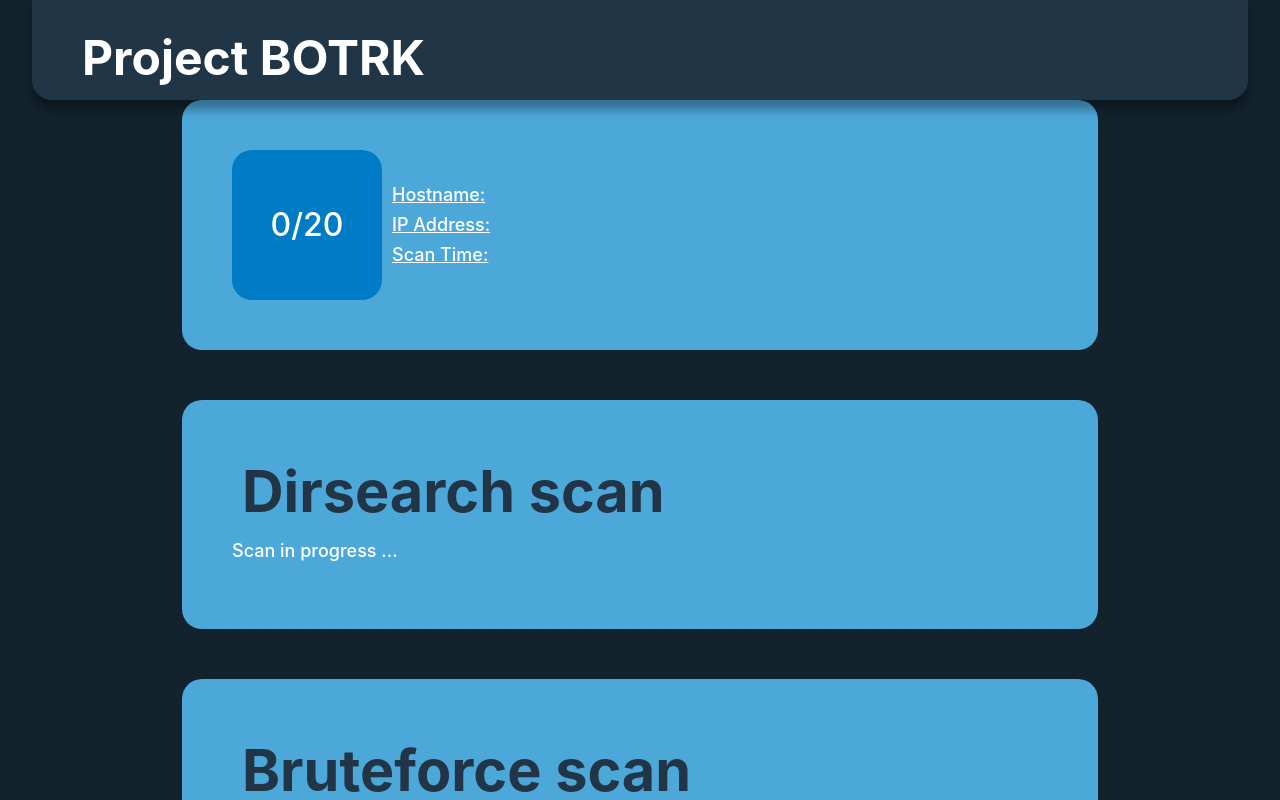
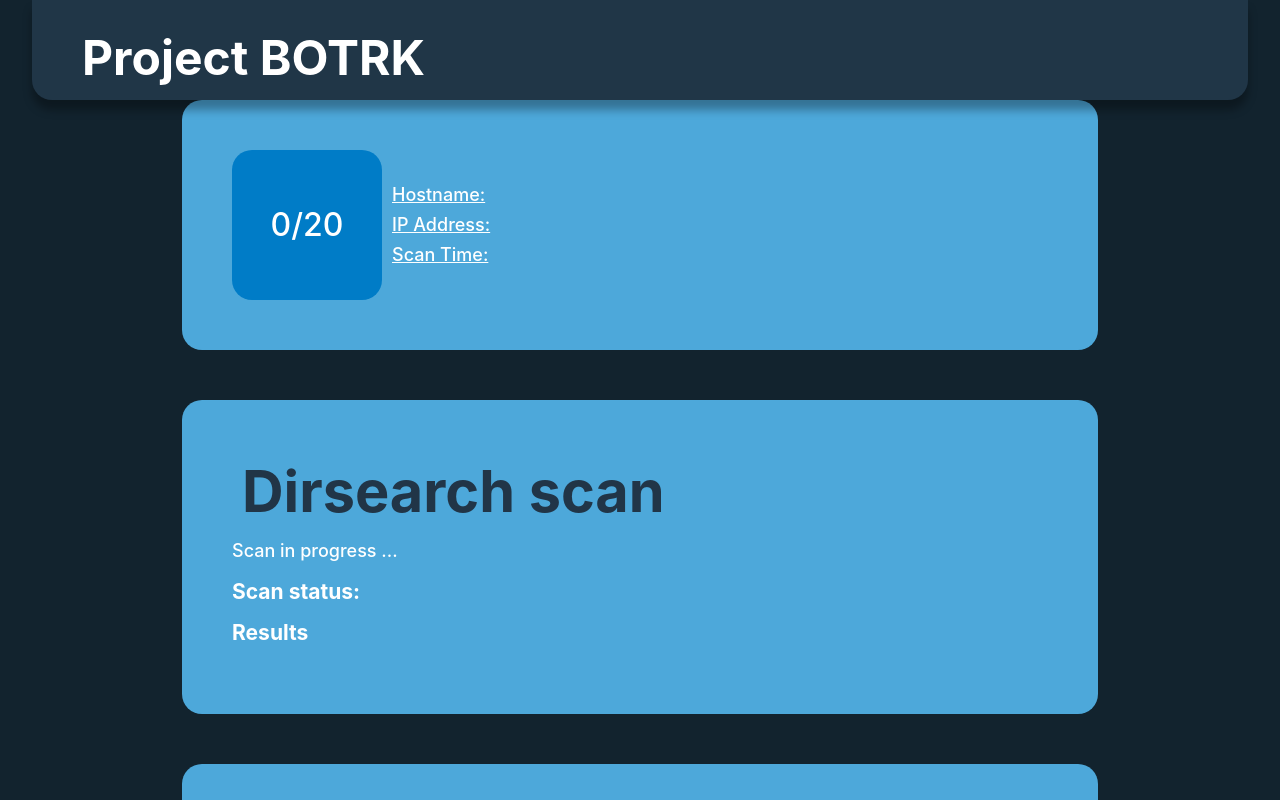
Before and after one commit to Artcann/BOTRK, a Vue app in the folder botrk_front/: page /results in a window 1280 px wide. Shown: the top 800 px of the page. Built offline with nearby package versions, Linux system fonts and the light colour scheme.

Commit message:
Finished

```diff
--- a/botrk_front/src/views/Result.vue
+++ b/botrk_front/src/views/Result.vue
@@ -26,8 +26,8 @@ import { useScanStore } from '../stores/scan.store';
     <div class="initial_recap">
         <div class="text-info">
             <h1>Dirsearch scan</h1>
-            <p v-if="!scanReport.sqli_report[0]">Scan in progress ...</p>
-            <div v-else>
+            <p >Scan in progress ...</p>
+            <div >
                 <p><h3>Scan status:</h3>{{scanReport.dirsearch_report[0]}}</p>
                 <h3>Results</h3>
                 <div v-for = "url in scanReport.dirsearch_report[1]">
```
Also changed, not shown: 1 other file (tests, documents, lock files or other folders).
